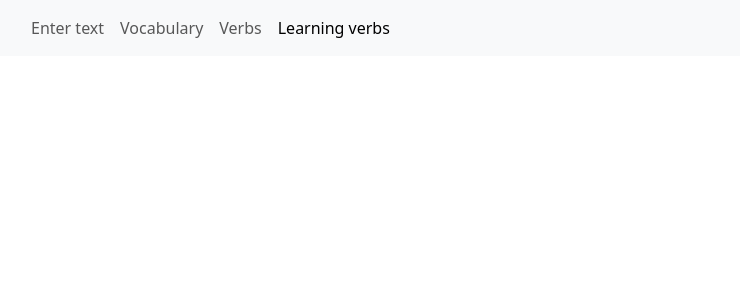
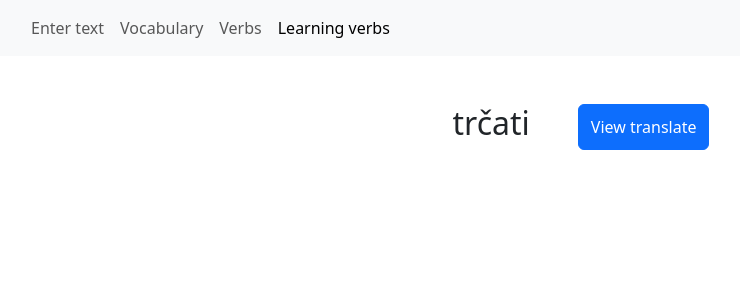
Before and after one commit to MiIos1988/vocabulary, a React (Create React App) app in the folder frontend/: page /test in a window 1280 px wide. Shown: the top 300 px of the page, without its empty margins (59-799 px from the left). Built offline with nearby package versions, Linux system fonts and the light colour scheme; no server answers.

Commit message:
Finished learning page

```diff
--- a/frontend/src/components/LearningVerbsComponent.jsx
+++ b/frontend/src/components/LearningVerbsComponent.jsx
@@ -3,16 +3,51 @@ import { useSelector } from 'react-redux'
 import { getVerbs } from '../services/getData'
 
 const LearningVerbsComponent = () => {
-    const [arrayVerbs, setArrayVerbs ] = useState([])
+  const [arrayVerbs, setArrayVerbs] = useState([]);
+  const [randomNumber, setRandomNumber] = useState(0);
+  const [randomString, setRandomString] = useState("run - trčati (rʌn)")
+  const [randomWord, setRandomWord] = useState("trčati");
+  const [singleWord, setSingleWord] = useState(true);
 
-    useEffect(() => {
-        getVerbs().then(res => setArrayVerbs(res.data))
-    }, []
-    )
+  useEffect(() => {
+    getVerbs().then(res => setArrayVerbs(res.data))
+  }, []
+  )
+
+  const writeOneWord = (string) => {
+    let start_index = string.indexOf("-") + 2;
+    let end_index = string.indexOf("(") - 1;
+    let b = string.substring(start_index, end_index);
+    setRandomWord(b)
+  }
 
   return (
     <div>
-      <h1>{arrayVerbs[15]}</h1>
+      {singleWord ? <div className='d-flex justify-content-center mt-5'>
+        <h2>{randomWord}</h2>
+        <button className='btn btn-primary ms-5' onClick={() => {
+          setSingleWord(false);
+          const random = Math.floor(Math.random() * arrayVerbs.length)
+          setRandomNumber(random);
+
+
+        }}>View translate</button>
+      </div>
+        : <>
+          <div className='d-flex justify-content-center mt-5'>
+            <h2>{randomString}</h2>
+            <button className='btn btn-primary ms-5' onClick={() => {
+              const a = arrayVerbs[randomNumber];
+              setRandomString(a)
+              writeOneWord(a)
+              setSingleWord(true)
+
+            }}>Next verb</button>
+          </div>
+          <input className='form-control m-5' type="text" placeholder='Write a sentence using this verb!' />
+        </>
+      }
+
     </div>
   )
 }
```
